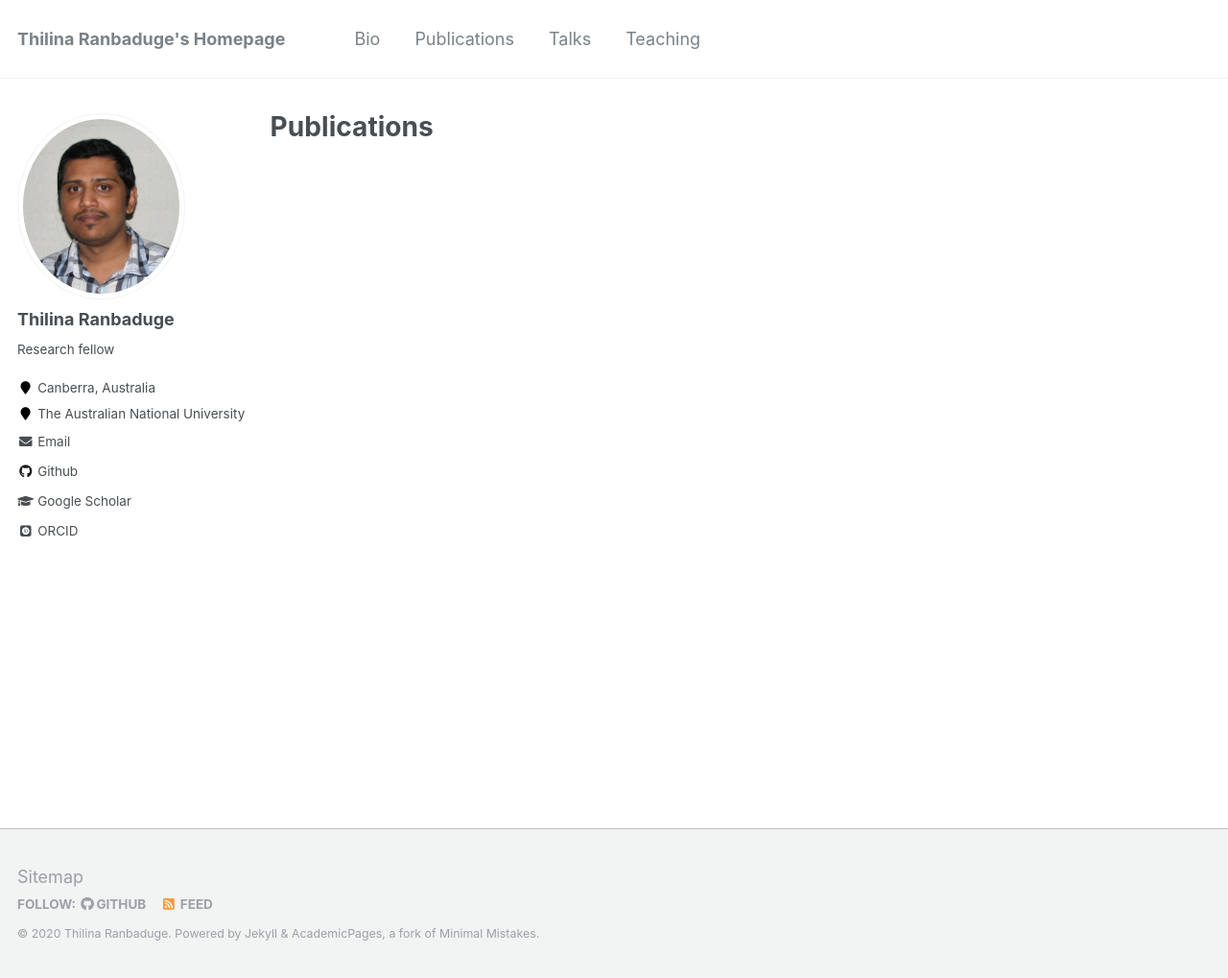
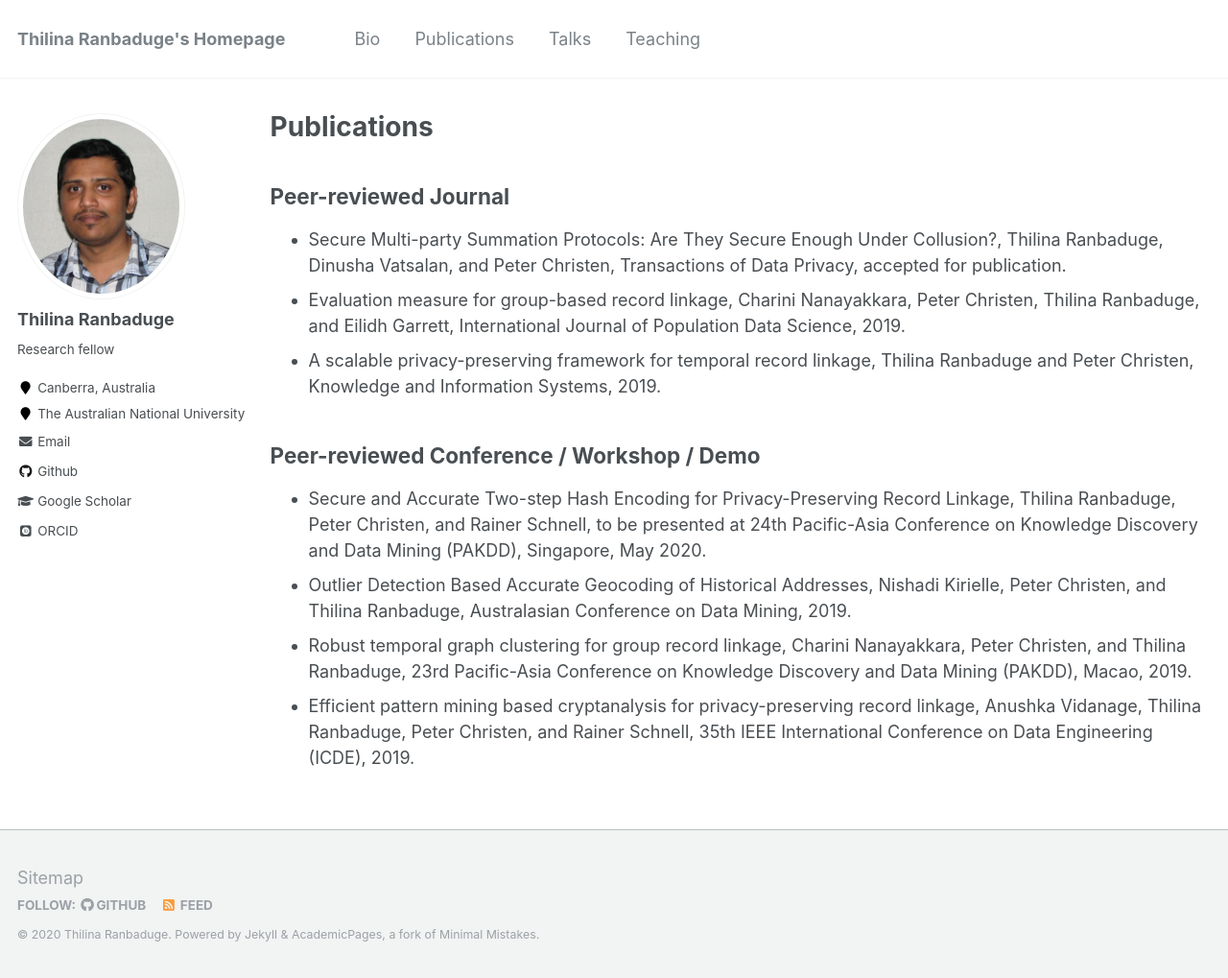
Before and after one commit to thilina-ranbaduge/thilina-ranbaduge.github.io, a Jekyll site: the page built from _publications/2009-10-01-paper-title-number-1.md, in a window 1280 px wide and 1019 px high. Shown: the whole window at 96% size. Built offline with Jekyll 4.4.1, drawn with Linux system fonts in a browser that asks for light colours; some web fonts are replaced.

Commit message:
Update 2009-10-01-paper-title-number-1.md

```diff
--- a/_publications/2009-10-01-paper-title-number-1.md
+++ b/_publications/2009-10-01-paper-title-number-1.md
@@ -4,3 +4,14 @@ title: "Publications"
 permalink: /publications/
 author_profile: true
 ---
+
+## Peer-reviewed Journal
+* Secure Multi-party Summation Protocols: Are They Secure Enough Under Collusion?, Thilina Ranbaduge, Dinusha Vatsalan, and Peter Christen, Transactions of Data Privacy, accepted for publication.
+* Evaluation measure for group-based record linkage, Charini Nanayakkara, Peter Christen, Thilina Ranbaduge, and Eilidh Garrett, International Journal of Population Data Science, 2019.
+* A scalable privacy-preserving framework for temporal record linkage, Thilina Ranbaduge and Peter Christen, Knowledge and Information Systems, 2019.
+
+## Peer-reviewed Conference / Workshop / Demo
+* Secure and Accurate Two-step Hash Encoding for Privacy-Preserving Record Linkage, Thilina Ranbaduge, Peter Christen, and Rainer Schnell, to be presented at 24th Pacific-Asia Conference on Knowledge Discovery and Data Mining (PAKDD), Singapore, May 2020.
+* Outlier Detection Based Accurate Geocoding of Historical Addresses, Nishadi Kirielle, Peter Christen, and Thilina Ranbaduge, Australasian Conference on Data Mining, 2019.
+* Robust temporal graph clustering for group record linkage, Charini Nanayakkara, Peter Christen, and Thilina Ranbaduge, 23rd Pacific-Asia Conference on Knowledge Discovery and Data Mining (PAKDD), Macao, 2019.
+* Efficient pattern mining based cryptanalysis for privacy-preserving record linkage, Anushka Vidanage, Thilina Ranbaduge, Peter Christen, and Rainer Schnell, 35th IEEE International Conference on Data Engineering (ICDE), 2019.
```
